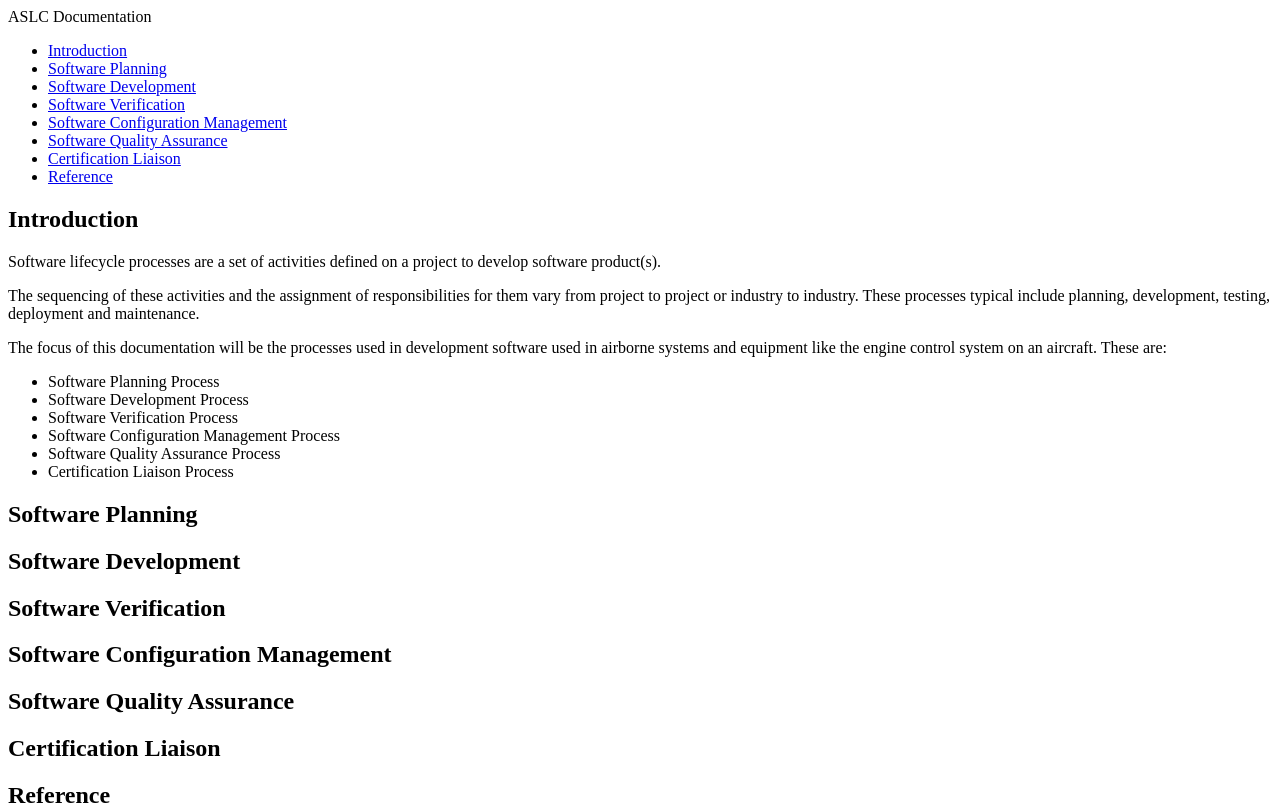
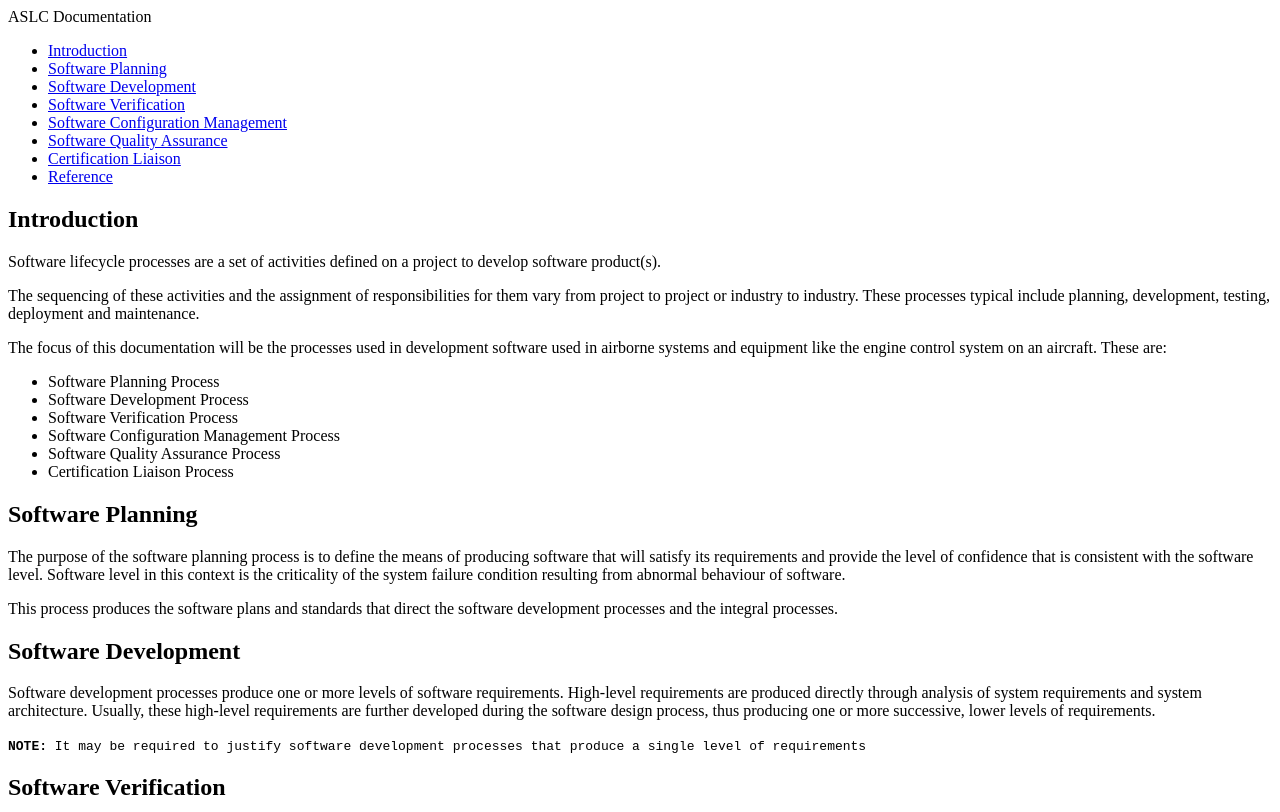
Before and after one commit to oluwaseunolusanya/airborne-software-lifecycle, a plain HTML site: page index.html in a window 1280 px wide. Shown: the top 812 px of the page. Drawn offline with Linux system fonts and the light colour scheme.

Commit message:
Drafted software planning and development sections.

```diff
--- a/index.html
+++ b/index.html
@@ -47,13 +47,16 @@
               <header>
                 <h1>Software Planning</h1>
               </header>
-              <p></p>
+              <p>The purpose of the software planning process is to define the means of producing software that will satisfy its requirements and provide the level of confidence that is consistent with the software level. Software level in this context is the criticality of the system failure condition resulting from abnormal behaviour of software.</p>
+              <p>This process produces the software plans and standards that direct the software development processes and the integral processes. </p>
             </section>
             <section id="software_development" class="main-section">
               <header>
                 <h1>Software Development</h1>
               </header>
-              <p></p>
+              <p>Software development processes produce one or more levels of software requirements. High-level requirements are produced directly through analysis of system requirements and system architecture. Usually, these high-level requirements are further developed during the software design process, thus producing one or more successive, lower levels of requirements.
+              </p>
+              <code><strong>NOTE:</strong> It may be required to justify software development processes that produce a single level of requirements</code>
             </section>
             <section id="software_verification" class="main-section">
               <header>
```
